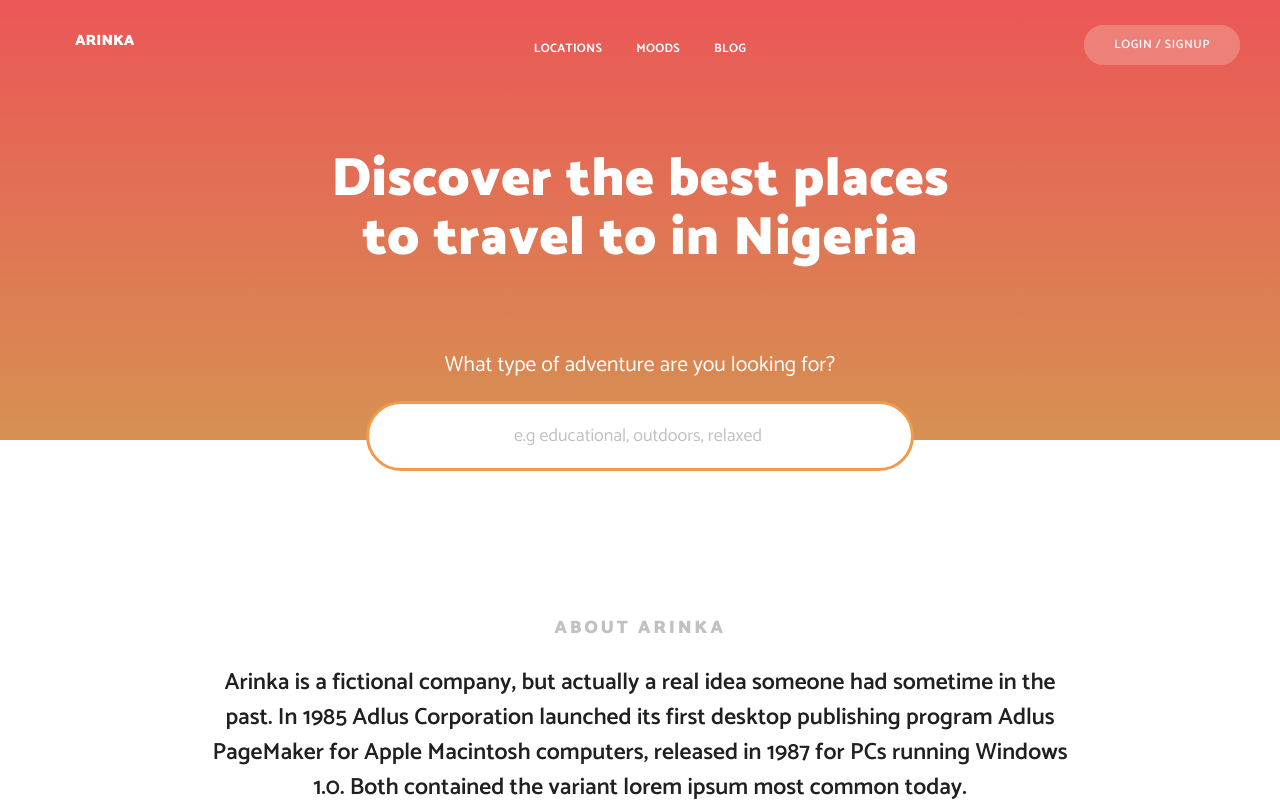
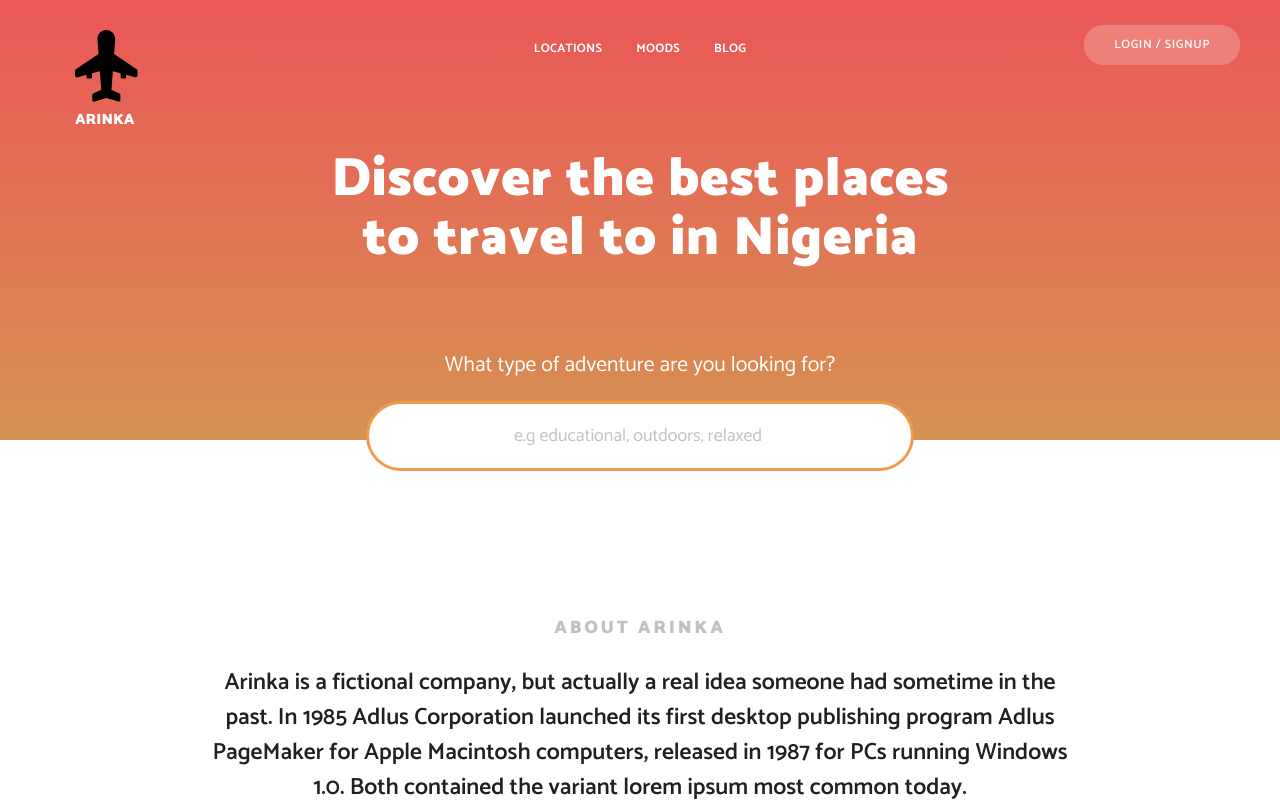
Before and after one commit to whizkydee/frontstack-arinka, a website: page index.html in a window 1280 px wide. Shown: the top 808 px of the page. Drawn offline with Linux system fonts and the light colour scheme.

Commit message:
Use SVG for logo

```diff
--- a/index.html
+++ b/index.html
@@ -13,7 +13,17 @@
     <section class="product-overview">
       <header class="app-header">
         <section class="logo">
-          <h5><a href="#0">Arinka</a></h5>
+          <h5><a href="#0">
+            <svg viewBox="0 0 35 40" version="1.1" xmlns="http://www.w3.org/2000/svg" xmlns:xlink="http://www.w3.org/1999/xlink">
+              <g transform="translate(680 486)"><g><use
+                xlink:href="#path0_fill"
+                transform="translate(-680 -486)"></g></g>
+              <defs><path
+                id="path0_fill"
+                d="M 34.3849 21.9004L 21.8163 13.4093L 22.4048 5.33848C 22.615 2.43805 20.3451 0 17.4446 0C 14.5442 0 12.3163 2.43805 12.5265 5.33848L 13.115 13.4093L 0.504423 21.9424C 0.210176 22.1526 0 22.4889 0 22.8672L 0 25.1791C 0 25.9358 0.7146 26.4822 1.47124 26.3141L 6.4314 25.011L 6.4314 26.3982C 6.4314 26.7765 6.72565 27.0707 7.10396 27.0707L 8.82741 27.0707C 9.20573 27.0707 9.49998 26.7765 9.49998 26.3982L 9.49998 24.1703L 13.8716 23.0353L 14.6283 33.376L 10.0885 35.4778C 9.79422 35.6039 9.62608 35.8981 9.62608 36.1924L 9.62608 39.2189C 9.62608 39.7233 10.1305 40.1017 10.6349 39.9756L 17.4446 37.9579L 24.2964 39.8915C 24.8008 40.0176 25.3052 39.6393 25.3052 39.1349L 25.3052 36.1083C 25.3052 35.8141 25.1371 35.5198 24.8429 35.3937L 20.3451 33.334L 21.1017 22.9933L 25.4313 24.1703L 25.4313 26.3561C 25.4313 26.7344 25.7256 27.0287 26.1039 27.0287L 27.8274 27.0287C 28.2057 27.0287 28.4999 26.7344 28.4999 26.3561L 28.4999 24.969L 33.4181 26.3141C 34.1327 26.5243 34.8893 25.9358 34.8893 25.1791L 34.8893 22.8672C 34.8893 22.4889 34.6791 22.1526 34.3849 21.9004Z" />
+              </defs></svg>
+            Arinka
+          </a></h5>
         </section>
         <nav class="navigation">
           <ul>
--- a/src/sass/components/_header.scss
+++ b/src/sass/components/_header.scss
@@ -8,21 +8,16 @@
     margin: 0;
     h5 {
       position: relative;
-      margin: 0 35px 0;
-      &:before {
-        content: url('../../images/plane.png');
-        @include transition(bottom .3s ease);
-        @include transform( scale(.18) );
-        display: inline-block;
-        position: absolute;
-        cursor: pointer;
-        bottom: 24px;
-        height: 16px;
-        width: 16px;
-        left: -50px;
-      }
-      &:hover:before {
-        bottom: 27px;
+      margin: 0;
+      svg {
+        vertical-align: -13px;
+        margin-right: 10px;
+        position: relative;
+        height: 40px;
+        width: 33px;
+        use {
+          fill: $white;
+        }
       }
       a {
         color: $white;
```
